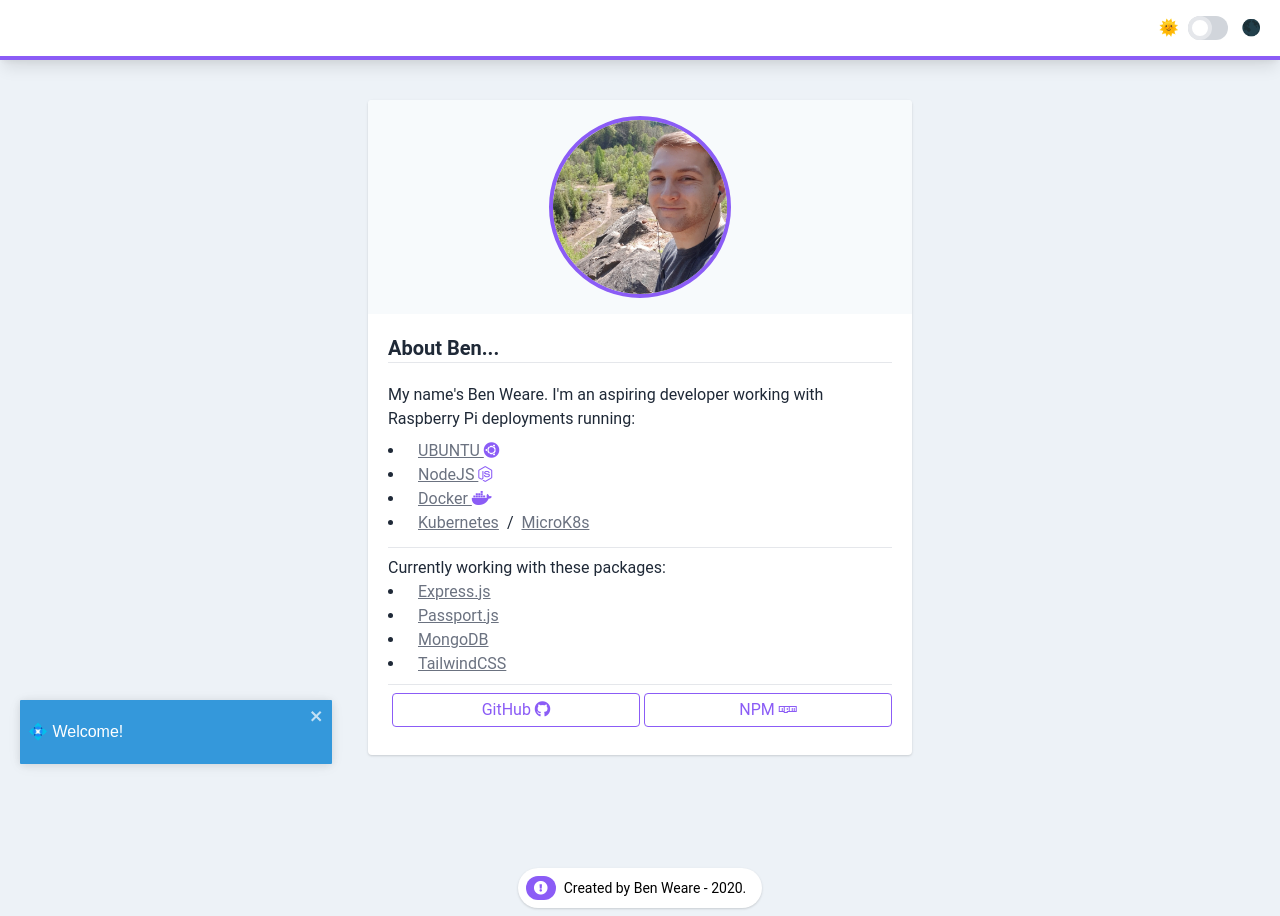
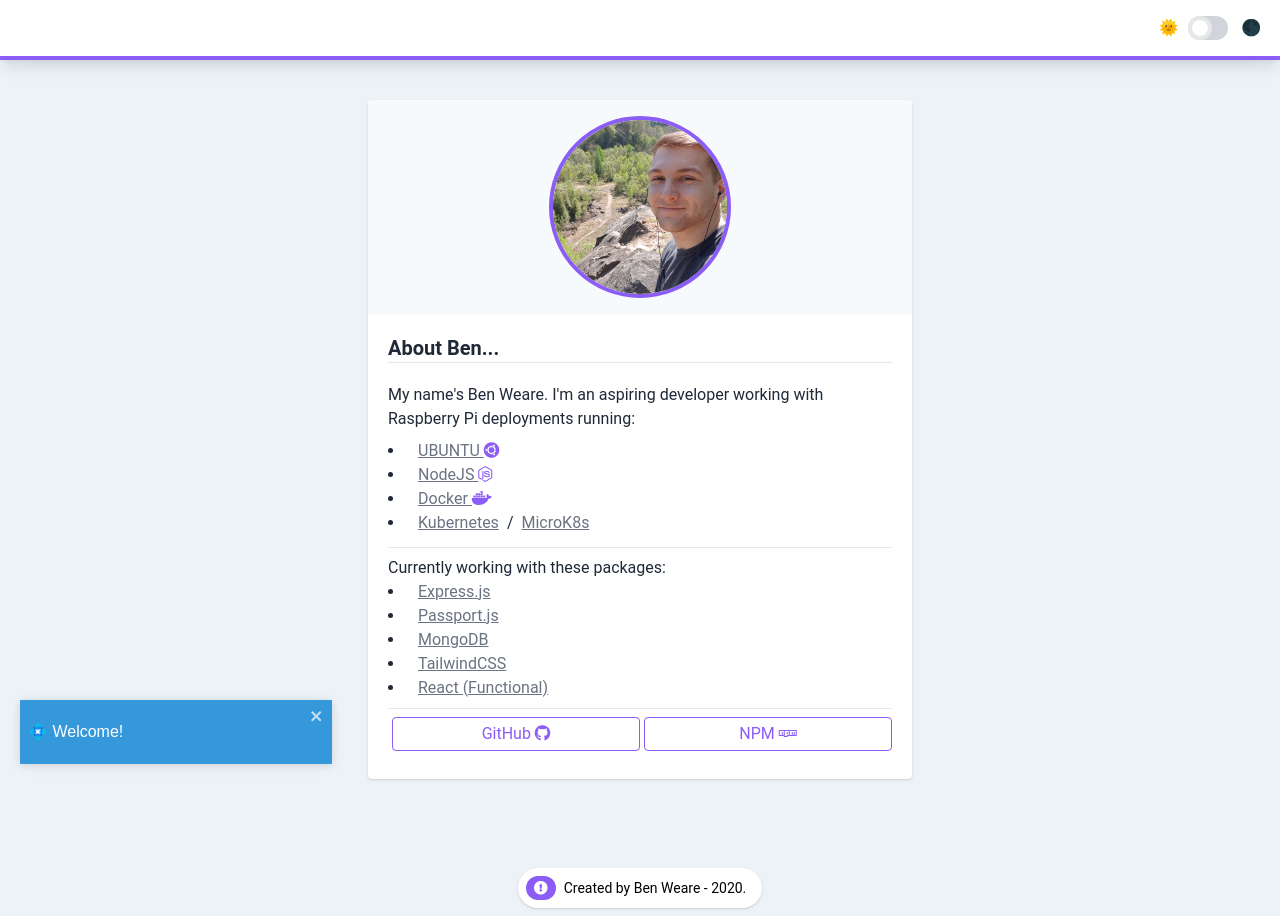
Before and after one commit to incendiarybean/benweare, a React (Create React App) app: page / in a window 1280 px wide. Built offline with nearby package versions, Linux system fonts and the light colour scheme.

Commit message:
Updated packages I'm working with

```diff
--- a/src/components/index.jsx
+++ b/src/components/index.jsx
@@ -24,6 +24,7 @@ function Component(props){
                         <li><a href="https://www.npmjs.com/package/passport" className="text-paragraph hover:text-blue-400 underline p-2">Passport.js</a></li>
                         <li><a href="https://www.npmjs.com/package/mongodb" className="text-paragraph hover:text-blue-400 underline p-2">MongoDB</a></li>
                         <li><a href="https://www.npmjs.com/package/tailwindcss" className="text-paragraph hover:text-blue-400 underline p-2">TailwindCSS</a></li>
+                        <li><a href="https://reactjs.org/" className="text-paragraph hover:text-blue-400 underline p-2">React (Functional)</a></li>
                     </div>
                     {/* <div className="flex justify-center w-full py-4 sm:py-2 border-b">
                         <Link className="text-center w-full text-sm sm:text-base p-1 px-2 font-semi-bold text-accent rounded transition duration-300 border border-accent hover:bg-accent hover:text-accent-light" alt="Link to Documentation and How to Guides" to={'/guides'}> Check out my collection of Guides/Documentation!</Link>
```
